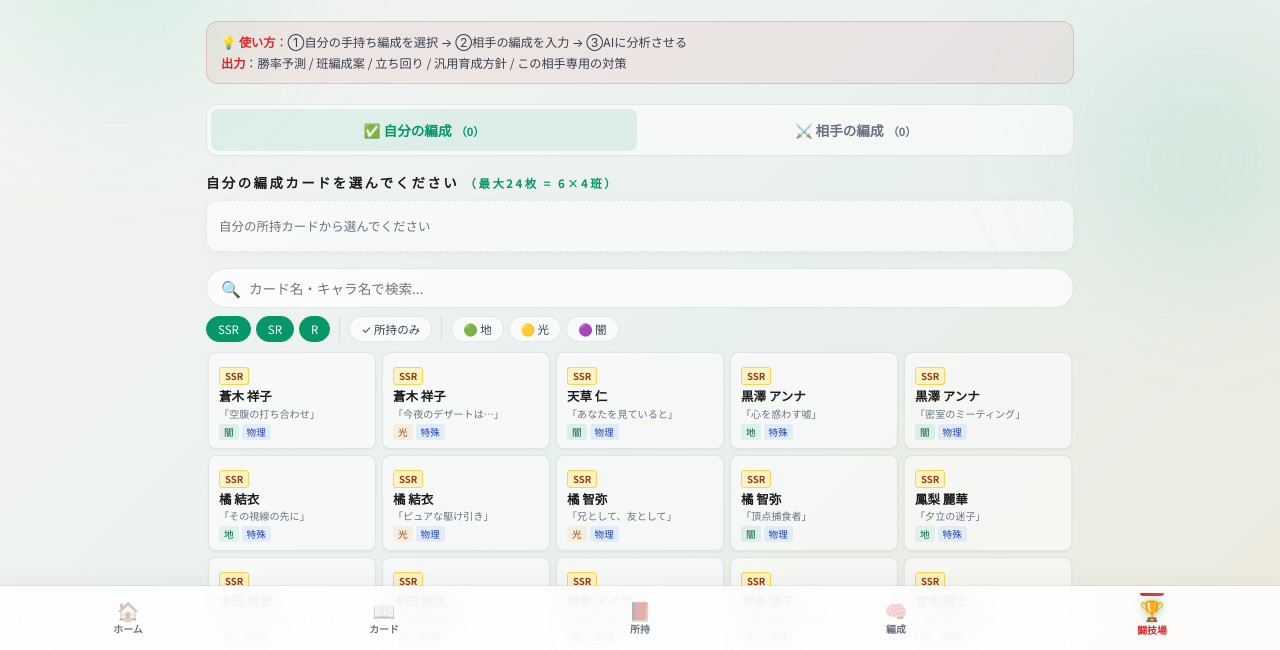
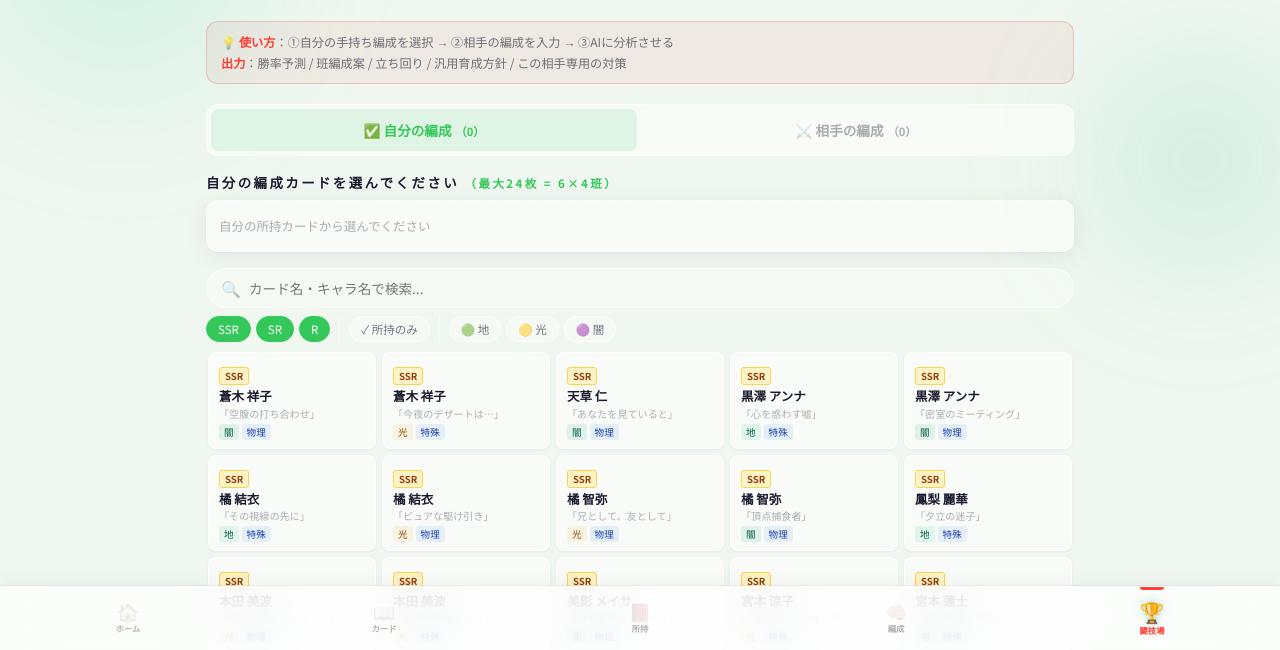
Before and after one commit to ryoi1020/paranoize-app, a plain HTML site: page pages/arena.html in a window 1280 px wide. Shown: the part 150-800 px from the top of the page. Drawn offline with Linux system fonts and the light colour scheme.

Commit message:
style: 全ページのデザインを統一（Appleカラーシステム＋浮遊カラーブロブを継承）

```diff
--- a/pages/arena.html
+++ b/pages/arena.html
@@ -7,20 +7,12 @@
 <link rel="stylesheet" href="/assets/common.css">
 <style>
 :root{
-  --bg:linear-gradient(135deg,#f7f5f2 0%,#e8f0ee 50%,#f0e8d8 100%);
-  --bg2:rgba(255,255,255,0.55);
-  --bg3:rgba(255,255,255,0.7);
-  --tx:#1a1a1a;--tx2:#374151;--tx3:#6b7280;
-  --accent:#dc2626;--accent2:#ef4444;--accent3:rgba(220,38,38,0.1);
-  --my:#059669;--my2:#10b981;--my3:rgba(5,150,105,0.1);
-  --border:rgba(255,255,255,0.85);
-  --border2:rgba(0,0,0,0.08);
-  --r4:4px;--r8:8px;--r12:12px;--r16:16px;--r20:20px;--r99:99px;
-  --shadow:0 2px 8px rgba(0,0,0,0.04);
-  --shadow2:0 4px 16px rgba(0,0,0,0.08);
+  /* 闘技場のテーマカラー（赤系：相手、緑系：自分） */
+  --accent:#ff3b30;--accent2:#ff453a;--accent3:rgba(255,59,48,0.12);
+  --my:#34c759;--my2:#30d158;--my3:rgba(52,199,89,0.12);
 }
 *{box-sizing:border-box;}
-body{margin:0;font-family:'Noto Sans JP',-apple-system,sans-serif;background:var(--bg);color:var(--tx);min-height:100vh;padding-bottom:5rem;}
+body{padding-bottom:5rem;}
 
 .p-nav{padding:0.75rem 1rem;}
 .p-nav-back{text-decoration:none;color:var(--tx2);font-size:0.85rem;}
@@ -113,14 +105,10 @@ body{margin:0;font-family:'Noto Sans JP',-apple-system,sans-serif;background:var
 .guide-box{padding:10px 14px;background:rgba(220,38,38,0.06);border:1px solid rgba(220,38,38,0.2);border-radius:var(--r12);font-size:0.76rem;color:var(--tx2);line-height:1.7;margin-bottom:1.25rem;}
 .guide-box strong{color:var(--accent);}
 
-/* タブバー */
-.p-tabbar{position:fixed;bottom:0;left:0;right:0;background:rgba(255,255,255,0.85);backdrop-filter:blur(20px);-webkit-backdrop-filter:blur(20px);border-top:1px solid var(--border);display:flex;justify-content:space-around;padding:6px 0;z-index:50;}
-.p-tab{display:flex;flex-direction:column;align-items:center;text-decoration:none;color:var(--tx3);font-size:0.62rem;padding:4px 6px;}
-.p-tab.active{color:var(--accent);}
-.p-tab-icon{font-size:1.15rem;}
 </style>
 </head>
 <body>
+<div class="ambient-orbs"></div>
 
 <div class="p-nav">
   <a href="/" class="p-nav-back">← ホーム</a>
```
Also changed, not shown: pages/cards.html (+1 -1 lines), pages/collection.html (+2 -17 lines), pages/formation.html (+1 -1 lines), pages/reika.html (+1 -1 lines).
